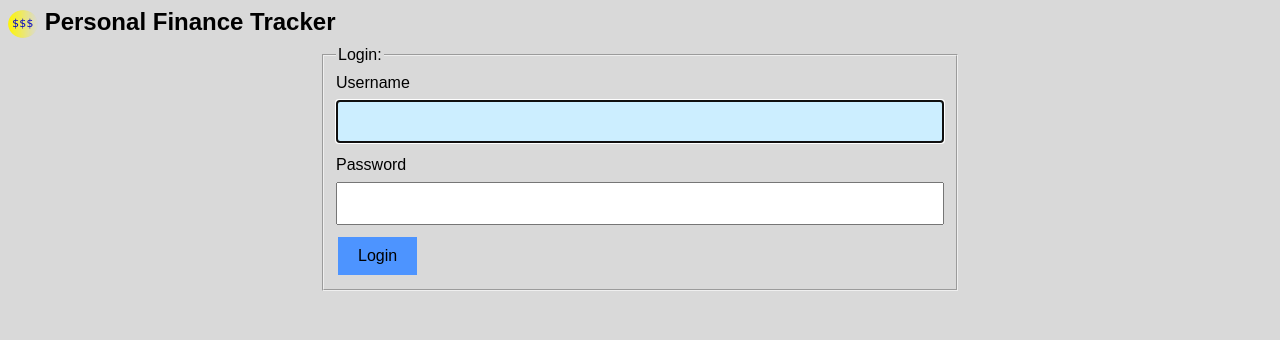
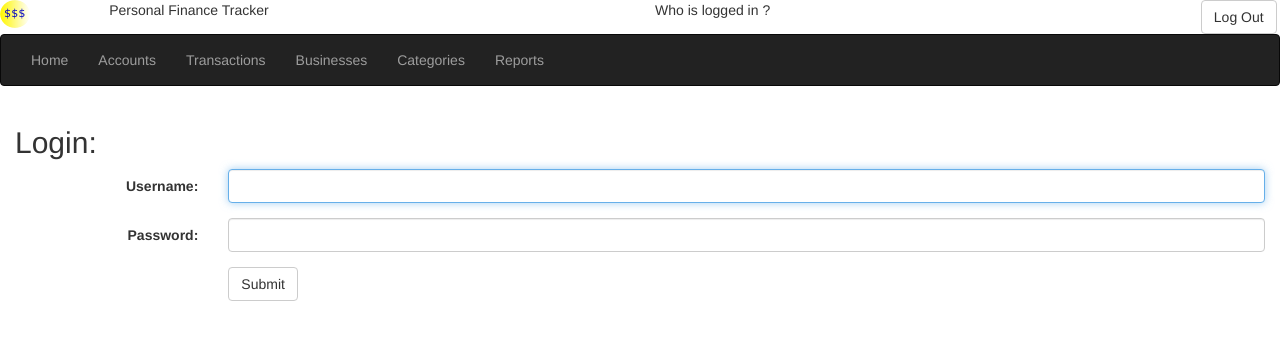
Before and after one commit to galojix/bank-transaction-tracker, a Flask app: page /accounts in a window 1280 px wide. Shown: the top 340 px of the page. Run offline with Flask 2, Linux system fonts and the light colour scheme; some libraries are stand-ins or nearby versions.

Commit message:
Convert login form to Bootstrap

```diff
--- a/templates/accounts.html
+++ b/templates/accounts.html
@@ -4,7 +4,6 @@
 
 {% block page_content %}
 
-<div class="container-fluid">
 <h2>Accounts:</h2>
 <table class="table table-striped table-bordered table-hover table-responsive">
     <tr>
@@ -24,6 +23,5 @@
    {% endfor %}
 
 </table>
-</div>
 
 {% endblock %}
--- a/templates/base.html
+++ b/templates/base.html
@@ -35,7 +35,7 @@
 {% endblock %}
 
 {% block content %}
-<div class="container">
+<div class="container-fluid">
     {% for message in get_flashed_messages() %}
     <div class="alert alert-warning">
         <button type="button" class="close" data-dismiss="alert">&times;</button>
--- a/templates/businesses.html
+++ b/templates/businesses.html
@@ -4,7 +4,6 @@
 
 {% block page_content %}
 
-<div class="container-fluid">
 <h2>Businesses:</h2>
 <table class="table table-striped table-bordered table-hover table-responsive">
     <tr>
@@ -22,6 +21,5 @@
    {% endfor %}
 
 </table>
-</div>
 
 {% endblock %}
--- a/templates/categories.html
+++ b/templates/categories.html
@@ -4,7 +4,6 @@
 
 {% block page_content %}
 
-<div class="container-fluid">
 <h2>Categories:</h2>
 <table class="table table-striped table-bordered table-hover table-responsive">
     <tr>
@@ -24,6 +23,5 @@
    {% endfor %}
 
 </table>
-</div>
 
 {% endblock %}
--- a/templates/home.html
+++ b/templates/home.html
@@ -4,7 +4,6 @@
 
 {% block page_content %}
 
-<div class="container-fluid">
 <h2>Transactions:</h2>
 <table class="table table-striped table-bordered table-hover table-responsive">
     <tr>
@@ -32,6 +31,5 @@
    {% endfor %}
 
 </table>
-</div>
 
 {% endblock %}
--- a/templates/login.html
+++ b/templates/login.html
@@ -1,55 +1,35 @@
-<!DOCTYPE html>
-<html lang="en">
-<head>
-   <meta charset="UTF-8">
-   <meta name="viewport" content="width=device-width, initial-scale=1.0"/>
-   <link rel="stylesheet" title="Site Style" href="/static/style.css" type="text/css"/>
-   <title>PFT: Login</title>
-</head>
-<body>
+{% extends "base.html" %}
 
-<header>
-   <h1><img class="logo" src="/static/logo.png"  width="30" height="28" alt="$"/> Personal Finance Tracker</h1>
-</header>
+{% block title %}PFT{% endblock %}
+
+{% block page_content %}
 
 <!-- Form for entering login details -->
-<div class="row">
-   <div class="col-3">&#160;</div>
-   <!-- Login form -->
-   <div class="col-6">
-
 
 {% if session['logged_in'] %}
 <p>You're logged in already!</p>
 {% else %}
-    <form action="/login" method="post">
-      <fieldset>
-         <legend>Login:</legend>
-         <label for="username">Username</label>
-         <input type="text" id="username" name="username" value="" autocomplete="off" autofocus="autofocus" required="required" maxlength="20" />
-         <label for="password">Password</label>
-         <input type="password" id="password" name="password" value="" required="required" maxlength="20" />
-         <input type="submit" value="Login" />
-      </fieldset>
+<h2>Login:</h2>
+<form class="form-horizontal" action="/login" method="post">
+    <div class="form-group">
+        <label class="control-label col-sm-2" for="username">Username:</label>
+        <div class="col-sm-10">
+            <input type="text" class="form-control" id="username" name="username" value="" autocomplete="off" autofocus="autofocus" required="required" maxlength="20" />
+        </div>
+    </div>
+    <div class="form-group">
+        <label class="control-label col-sm-2" for="password">Password:</label>
+        <div class="col-sm-10">
+            <input type="password" class="form-control col-sm-10" id="password" name="password" value="" required="required" maxlength="20" />
+        </div>
+    </div>
+    <div class="form-group">
+        <div class="col-sm-offset-2 col-sm-10">
+            <button type="submit" class="btn btn-default">Submit</button>
+        </div>
+    </div>
 </form>
 {% endif %}
 
-    <p class="centre">
-        {% with messages = get_flashed_messages() %}
-        {% if messages %}
-        <ul class="flash">
-            {% for message in messages %}
-            <li>{{ message }}</li>
-            {% endfor %}
-        </ul>
-        {% endif %}
-        {% endwith %}
-    </p>
 
-
-   </div>
-   <div class="col-3">&#160;</div>
-</div>
-
-</body>
-</html>
+{% endblock %}
--- a/templates/reports.html
+++ b/templates/reports.html
@@ -4,10 +4,7 @@
 
 {% block page_content %}
 
-<div class="container-fluid">
 <h2>Reports:</h2>
 <p>Reports will go here !</p>
 
-</div>
-
 {% endblock %}
--- a/templates/transactions.html
+++ b/templates/transactions.html
@@ -4,7 +4,6 @@
 
 {% block page_content %}
 
-<div class="container-fluid">
 <h2>Transactions:</h2>
 <table class="table table-striped table-bordered table-hover table-responsive">
     <tr>
@@ -32,6 +31,5 @@
    {% endfor %}
 
 </table>
-</div>
 
 {% endblock %}
--- a/web.py
+++ b/web.py
@@ -9,6 +9,7 @@ from flask_sqlalchemy import SQLAlchemy
 from lib_common import password_verified
 import dateutil.parser
 import os
+from sqlalchemy.orm.exc import NoResultFound
 
 basedir = os.path.abspath(os.path.dirname(__file__))
 
@@ -122,14 +123,14 @@ def home_page():
 def login():
     try:
         user = db.session.query(User).filter(User.username == request.form['username']).one()
-    except sqlalchemy.orm.exc.NoResultFound:
-        flash('*Invalid login, please try again.')
+    except NoResultFound:
+        flash('Invalid login, please try again.')
         return home_page()
     if password_verified(request.form['password'], user.password):
         session['logged_in'] = True
         session['user'] = user.username
     else:
-        flash('*Invalid login, please try again.')
+        flash('Invalid login, please try again.')
     return home_page()
 
 
```
Lines whose indentation alone changed are shown as unchanged.
